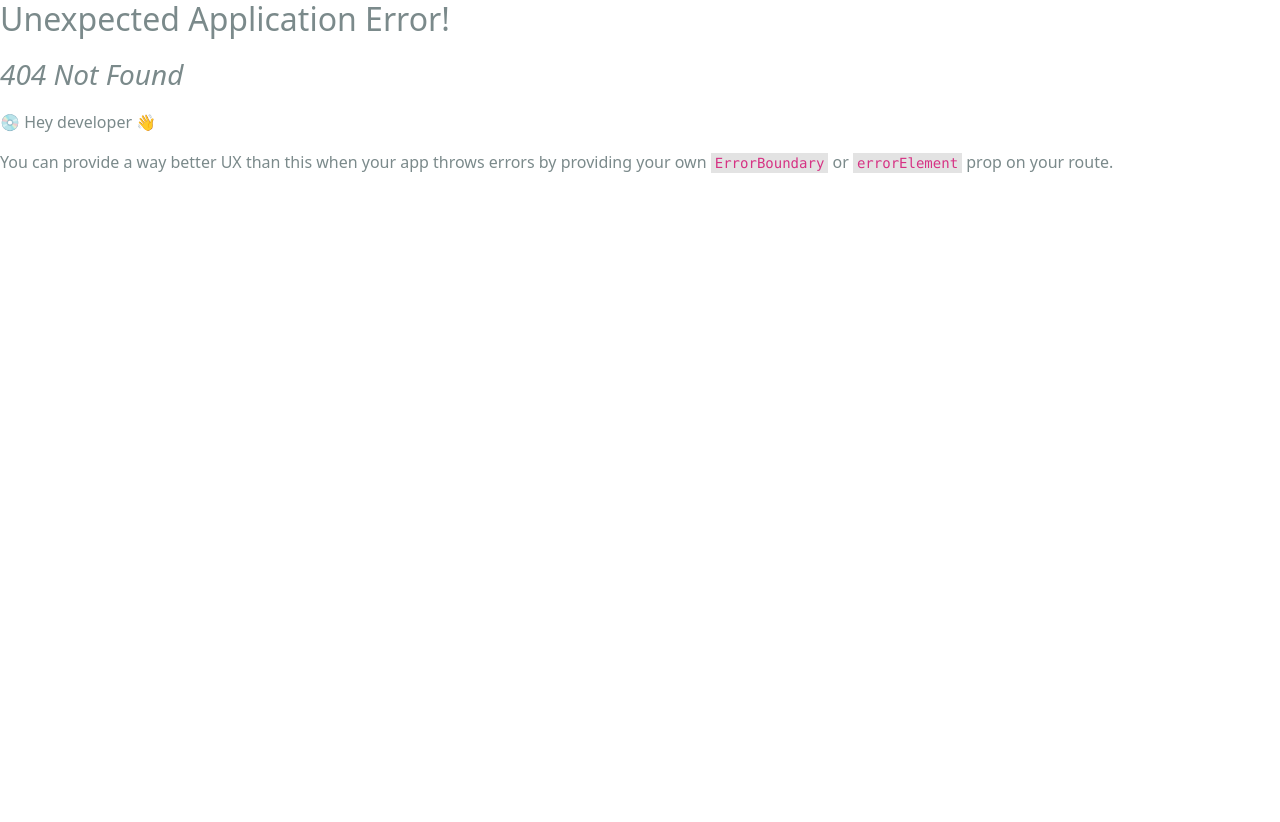
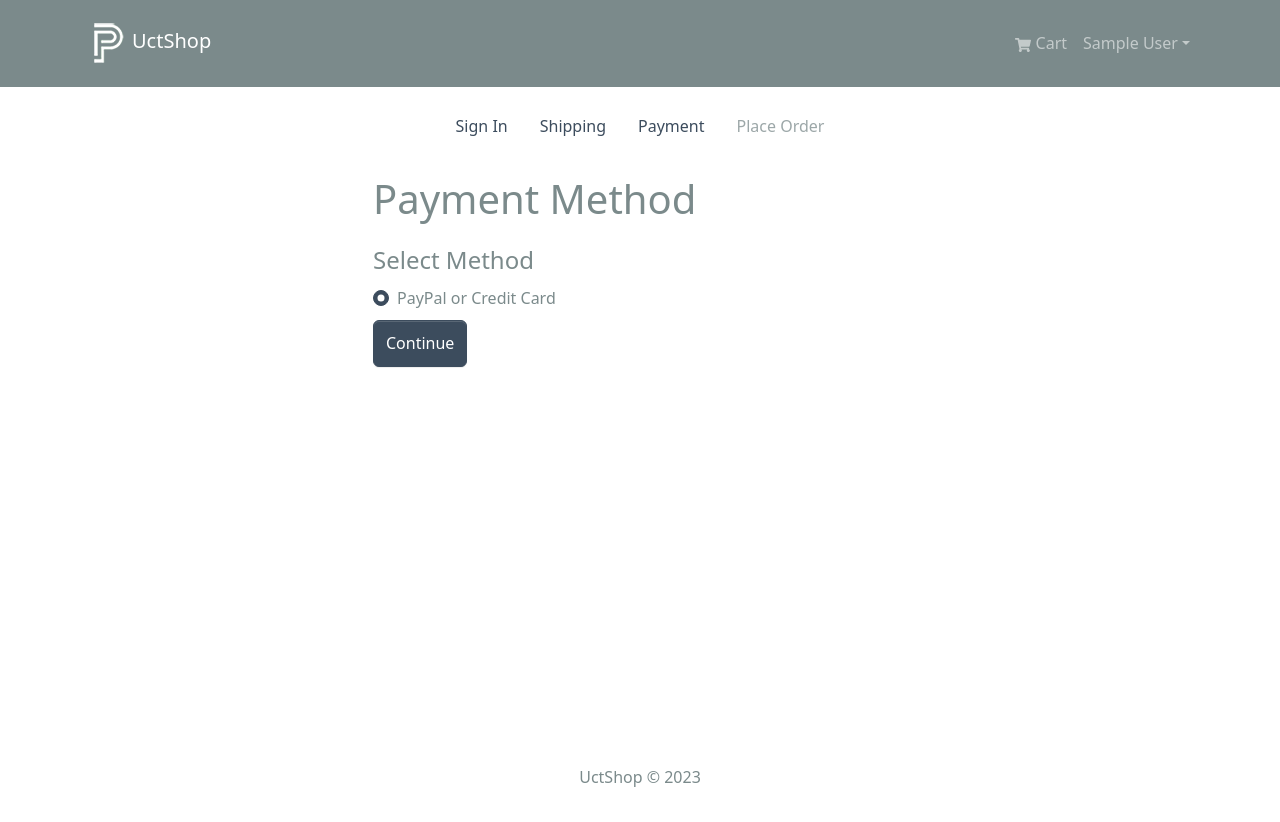
Before and after one commit to uct-trk/udemy-ecommerce, a React (Create React App) app in the folder frontend/: page /payment in a window 1280 px wide. Before the commit this address had no page. Before the commit the page ends 800 px from the top, so only its background shows below. Built offline with nearby package versions, Linux system fonts and the light colour scheme; sample sign-in values are in the browser's storage.

Commit message:
payment method

```diff
--- a/frontend/src/index.js
+++ b/frontend/src/index.js
@@ -13,6 +13,7 @@ import LoginScreen from "./screens/LoginScreen";
 import RegisterScreen from "./screens/RegisterScreen";
 import ShippingScreen from "./screens/ShippingScreen";
 import PrivateRoute from "./components/PrivateRoute";
+import PaymentScreen from "./screens/PaymentScreen";
 
 const router = createBrowserRouter([
   {
@@ -47,6 +48,10 @@ const router = createBrowserRouter([
             path: "/shipping",
             element: <ShippingScreen />,
           },
+          {
+            path: "/payment",
+            element: <PaymentScreen />,
+          },
         ],
       },
     ],
--- /dev/null
+++ b/frontend/src/screens/PaymentScreen.jsx
@@ -0,0 +1,57 @@
+import { useEffect, useState } from "react";
+import { Form, Button, Col } from "react-bootstrap";
+import FormContainer from "../components/FormContainer";
+import CheckoutSteps from "../components/CheckoutSteps";
+import { useNavigate } from "react-router-dom";
+import { savePaymentMethod } from "../slices/cartSlice";
+import { useDispatch, useSelector } from "react-redux";
+
+const PaymentScreen = () => {
+  const [paymentMethod, setPaymentMethod] = useState("PayPal");
+  const navigate = useNavigate();
+
+  const dispatch = useDispatch();
+  const cart = useSelector((state) => state.cart);
+  const { shippingAddress } = cart;
+
+  useEffect(() => {
+    if (!shippingAddress) {
+      navigate("/shipping");
+    }
+  }, [shippingAddress, navigate]);
+
+  const submitHandler = (e) => {
+    e.preventDefault();
+    dispatch(savePaymentMethod(paymentMethod));
+    navigate("/placeolder");
+  };
+
+  return (
+    <FormContainer>
+      <CheckoutSteps step1 step2 step3 />
+      <h1>Payment Method</h1>
+      <Form onSubmit={submitHandler}>
+        <Form.Group>
+          <Form.Label as="legend">Select Method</Form.Label>
+          <Col>
+            <Form.Check
+              type="radio"
+              className="my-2"
+              label="PayPal or Credit Card"
+              id="PayPal"
+              name="paymentMethod"
+              value="PayPal"
+              checked
+              onChange={(e) => setPaymentMethod(e.target.value)}
+            ></Form.Check>
+          </Col>
+        </Form.Group>
+        <Button type="submit" variant="primary">
+          Continue
+        </Button>
+      </Form>
+    </FormContainer>
+  );
+};
+
+export default PaymentScreen;
--- a/frontend/src/slices/cartSlice.js
+++ b/frontend/src/slices/cartSlice.js
@@ -37,10 +37,14 @@ const cartSlice = createSlice({
     saveShippingAddress:  (state, action) => {
       state.shippingAddress = action.payload;
       return updateCart(state)
+    },
+    savePaymentMethod:  (state, action) => {
+      state.paymentMethod = action.payload;
+      return updateCart(state)
     }
   },
 });
 
-export const { addToCart, removeFromCart, saveShippingAddress } = cartSlice.actions;
+export const { addToCart, removeFromCart, saveShippingAddress, savePaymentMethod } = cartSlice.actions;
 
 export default cartSlice.reducer;
```
